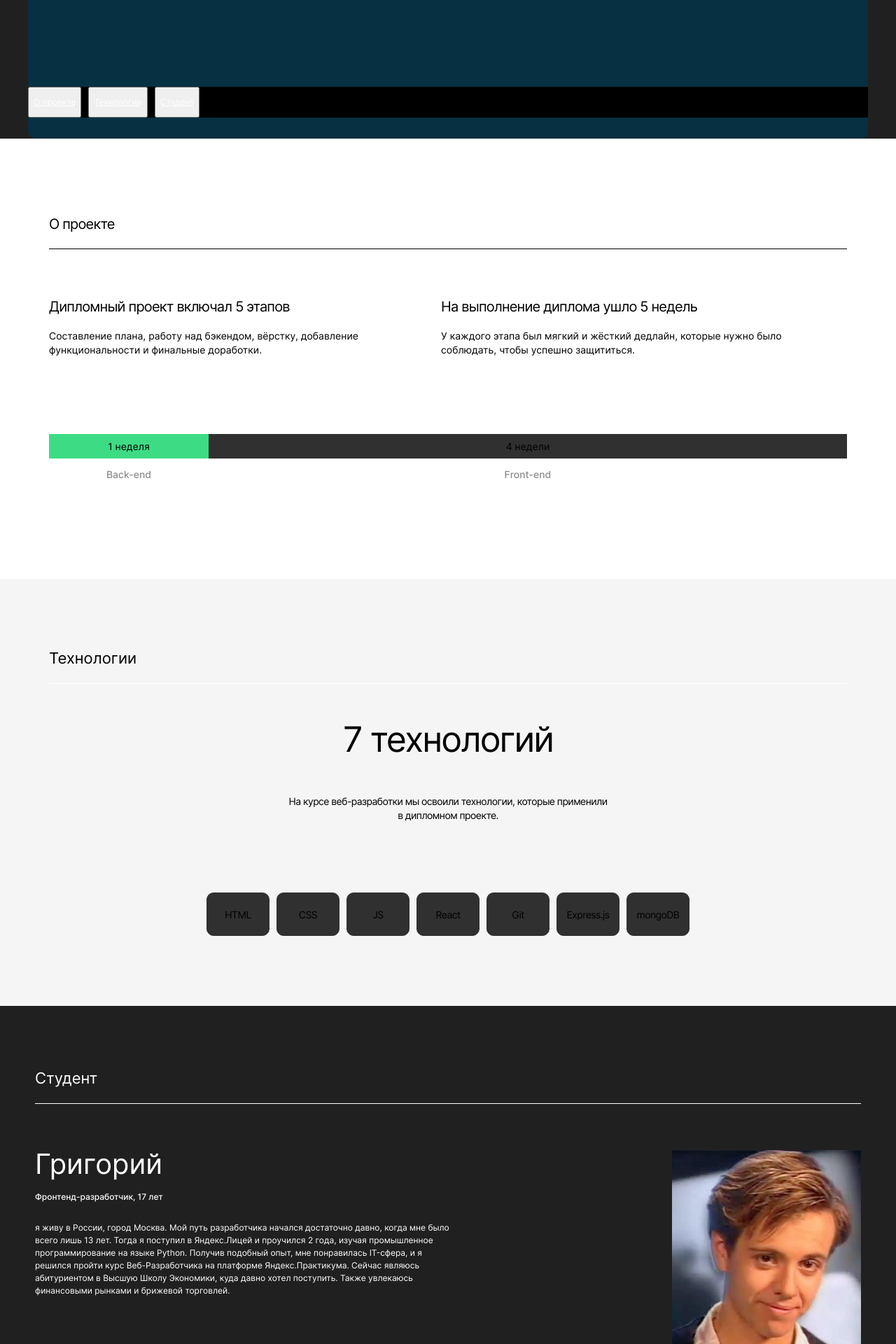
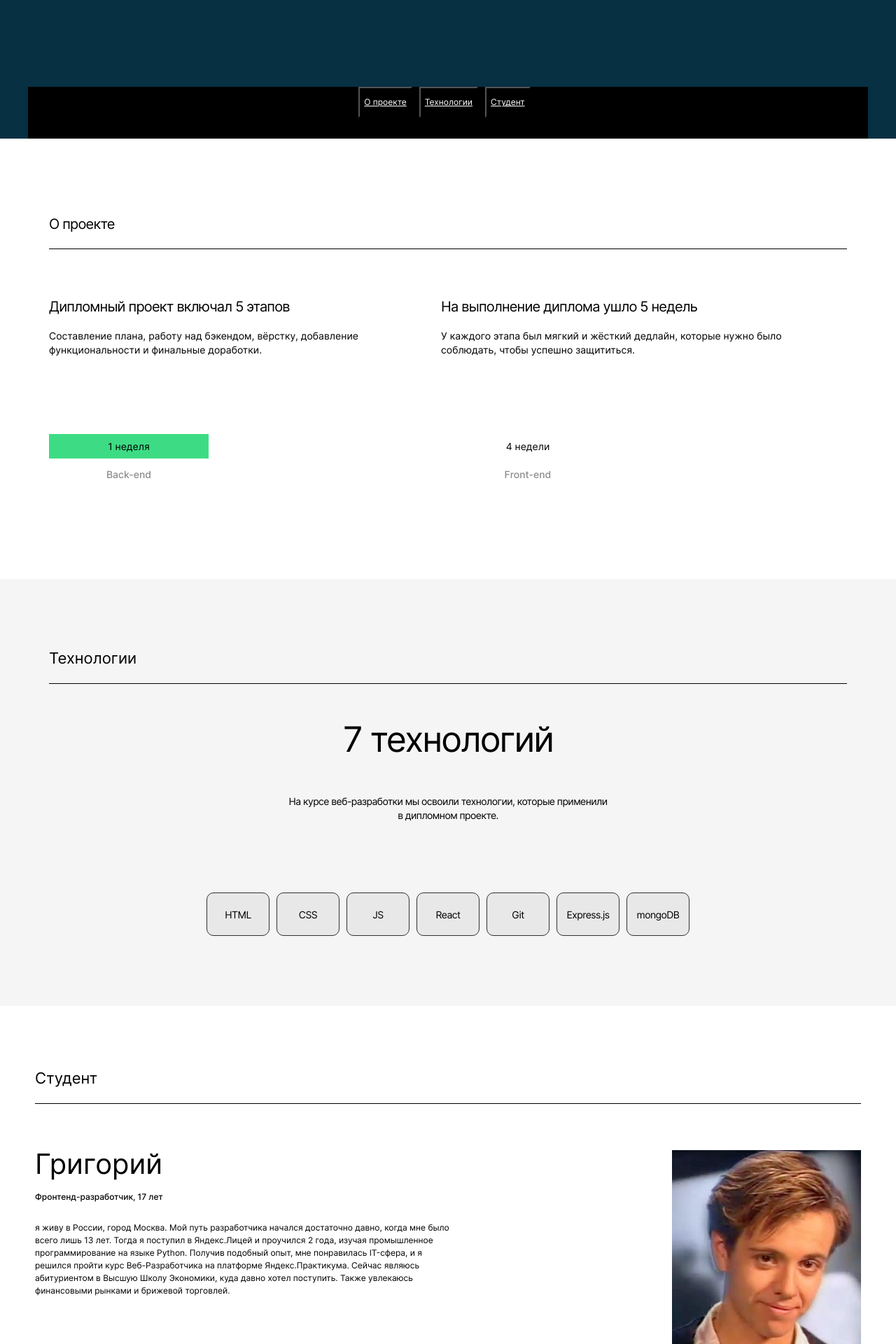
Before and after one commit to Gregory-mcbit/movies-explorer-frontend, a React (Create React App) app: page / in a window 1280 px wide. Shown: the part 380-2300 px from the top of the page at 70% size. Built offline with nearby package versions, Linux system fonts and the light colour scheme.

Commit message:
Initial commit

```diff
--- a/src/components/AboutMe/AboutMe.css
+++ b/src/components/AboutMe/AboutMe.css
@@ -1,5 +1,6 @@
 .about-me {
     padding: 0 70px 0;
+    background-color: white;
 }
 .about-me__container {
     max-width: 1280px;
@@ -9,8 +10,8 @@
 .about-me__title {
     margin: 0;
     padding-bottom: 23px;
-    border-bottom: solid 1px #FFFFFF;
-    color: #FFFFFF;
+    border-bottom: solid 1px black;
+    color: black;
     font-size: 22px;
     font-weight: 400;
     line-height: 26px;
@@ -23,7 +24,7 @@
 .about-me__name {
     margin: 66px 0 0;
     max-width: 600px;
-    color: #FFFFFF;
+    color: black;
     font-size: 50px;
     font-weight: 400;
     line-height: 58px;
@@ -31,7 +32,7 @@
 .about-me__profession {
     margin: 18px 0 26px;
     max-width: 600px;
-    color: #FFFFFF;
+    color: black;
     font-size: 18px;
     font-weight: 500;
     line-height: 20px;
@@ -39,7 +40,7 @@
 .about-me__text {
     margin: 0;
     max-width: 600px;
-    color: #FFFFFF;
+    color: black;
     font-size: 14px;
     font-weight: 400;
     line-height: 22px;
@@ -62,7 +63,7 @@
 }
 .about-me__link {
     display: block;
-    color: #FFFFFF;
+    color: black;
     font-size: 14px;
     font-weight: 500;
     line-height: 16px;
--- a/src/components/AboutProject/AboutProject.css
+++ b/src/components/AboutProject/AboutProject.css
@@ -89,7 +89,7 @@
     width: 80%;
 }
 .about__duration_front-end {
-    background-color: #303030;
+    background-color: white;
 }
 
 @media screen and (max-width: 1024px) {
--- a/src/components/Footer/Footer.css
+++ b/src/components/Footer/Footer.css
@@ -1,6 +1,7 @@
 .footer {
     max-width: 1280px;
     margin: 0 auto;
+    background-color: white;
   }
 
   .footer__container {
@@ -28,7 +29,7 @@
 
   .footer__copyright {
     margin: 0;
-    color: #FFFFFF;
+    color: black;
     font-size: 13px;
     font-weight: 400;
     line-height: 16px;
@@ -49,7 +50,7 @@
   .footer__link {
     display: block;
     margin: 0;
-    color: #FFFFFF;
+    color: black;
     font-size: 13px;
     font-weight: 400;
     line-height: 16px;
--- a/src/components/NavTab/NavTab.css
+++ b/src/components/NavTab/NavTab.css
@@ -1,6 +1,7 @@
 .navtab {
     display: flex;
-    margin-bottom: 30px;
+    justify-content: center;
+    padding-bottom: 30px;
     background-color: black;
     width: 100%;
     background-color: black;
@@ -14,6 +15,7 @@
 }
 .navtab__btn {
     text-decoration: underline;
+    background-color: black;
 }
 .navtab__text {
     color: white;
--- a/src/components/Promo/Promo.css
+++ b/src/components/Promo/Promo.css
@@ -3,6 +3,7 @@
   max-width: 1280px;
   margin: 0 auto;
   justify-content: space-between;
+  background-color: #073042;
 }
 .promo__wrapper {
   display: flex;
--- a/src/components/Techs/Techs.css
+++ b/src/components/Techs/Techs.css
@@ -14,7 +14,7 @@
     width: 100%;
     margin: 0;
     padding-bottom: 23px;
-    border-bottom: solid 1px #FFFFFF;
+    border-bottom: solid 1px black;
     color: black;
     font-size: 22px;
     font-weight: 400;
@@ -59,7 +59,7 @@
     width: 88px;
     height: 60px;
     text-align: center;
-    background-color: #303030;
+    background-color: #E8E8E8;
     border: solid 1px #303030;
     border-radius: 10px;
     list-style: none;
```
